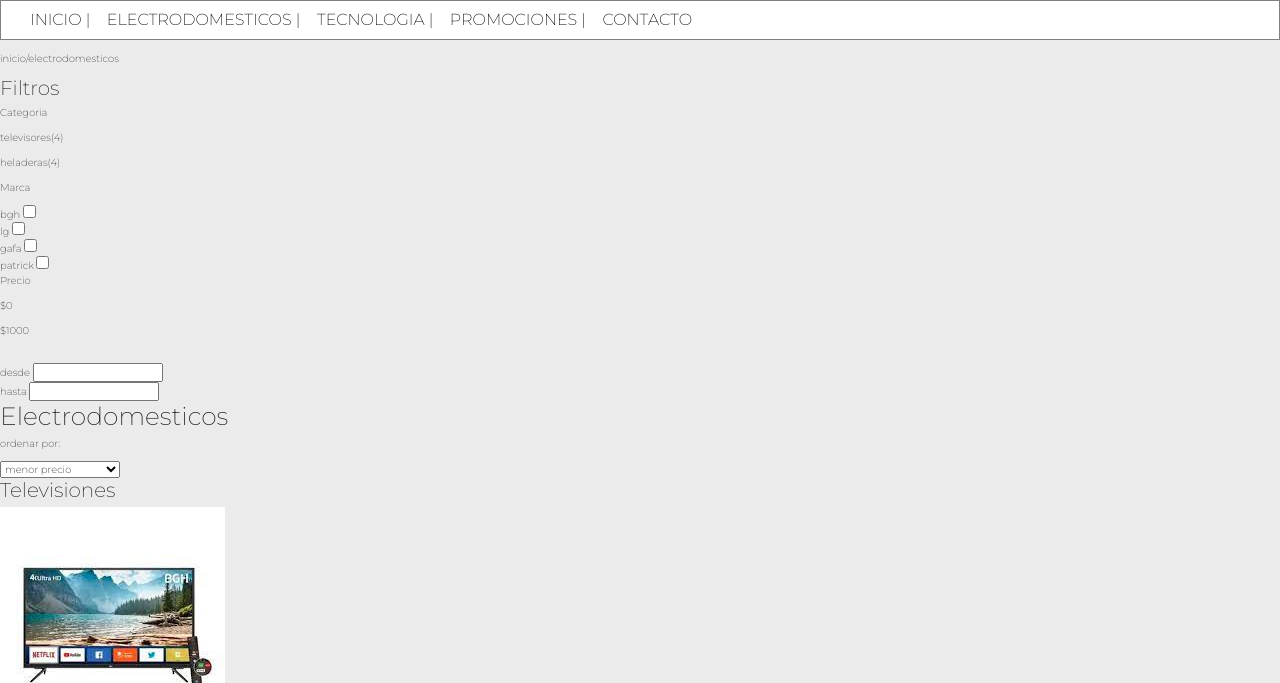
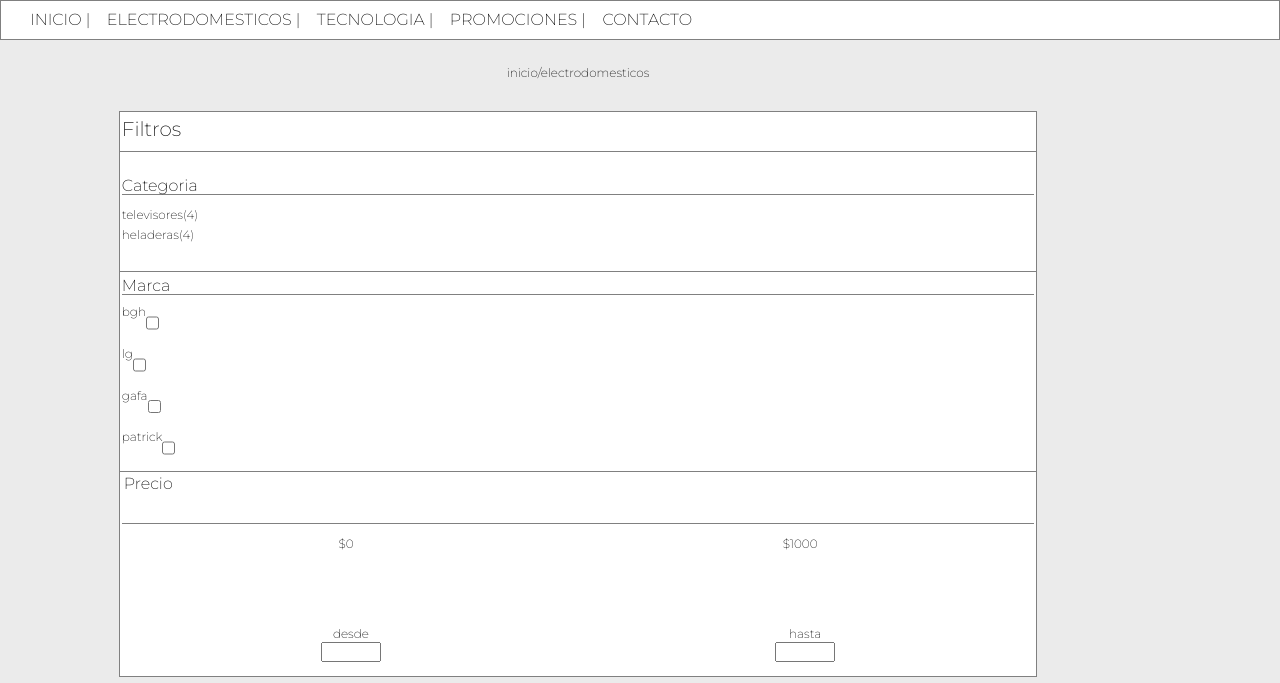
Before and after one commit to isacn4/dw-e-p2, a plain HTML site: page paginas/electrodomesticos.html in a window 1280 px wide. Shown: the part 117-800 px from the top of the page. Drawn offline with nearby package versions, Linux system fonts and the light colour scheme.

Commit message:
archivo css filtros

```diff
--- a/css/estilo.css
+++ b/css/estilo.css
@@ -174,6 +174,148 @@ body {
   font-weight: 400;
   /*border: solid 1px grey;*/
   text-decoration: underline;
+}
+/*filtros*/
+.filtros-contenedor {
+  width: 90%;
+  color: black;
+  padding: 10px 2px;
+  font-size: 1.2rem;
+  line-height: 1.6rem;
+  /*border: $borde-b;*/
+  display: flex;
+  flex-direction: column;
+  margin: 10px 2px;
+  align-items: center;
+}
+
+.filtros-div {
+  width: 80%;
+  background-color: white;
+  margin: 20px 0px;
+  border: solid grey 0.6px;
+  display: flex;
+  flex-direction: column;
+  align-items: center;
+}
+
+.filtrosdiv-a {
+  width: 100%;
+  height: 40px;
+  border-bottom: solid grey 0.6px;
+  padding: 2px;
+  display: flex;
+  align-items: center;
+}
+
+.filtrosdiv-b {
+  width: 100%;
+  height: 120px;
+  border-bottom: solid grey 0.6px;
+  display: flex;
+  flex-direction: column;
+  padding: 2px;
+  justify-content: center;
+}
+
+.filtros-titulo {
+  font-size: 1.6rem;
+  border-bottom: solid grey 0.6px;
+}
+
+.filtrostexto-a {
+  font-size: 1.2rem;
+  margin: 2px 0px;
+}
+
+.filtrosdiv-c {
+  width: 100%;
+  height: 200px;
+  border-bottom: solid grey 0.6px;
+  display: flex;
+  flex-direction: column;
+  padding: 2px;
+}
+
+.filtrosdivc-titulo {
+  width: 100%;
+  height: 20px;
+  margin: 4px 0px;
+}
+
+.filtrosdivc-texto {
+  width: 100%;
+  height: 40px;
+  margin: 2px 0px;
+  /*border: solid grey 0.6px;*/
+  display: flex;
+  flex-direction: row;
+}
+
+.filtrosdiv-d {
+  width: 100%;
+  /*border: solid grey 0.6px;*/
+  padding: 2px;
+}
+
+.filtrosdivd-a {
+  width: 100%;
+  height: 50px;
+  border-bottom: solid grey 0.6px;
+  padding: 2px;
+  align-items: center;
+}
+
+.filtrosdivd-a p {
+  font-size: 1.6rem;
+}
+
+.filtrosdivd-b {
+  width: 100%;
+  height: 50px;
+  /*border: solid grey 0.6px;*/
+  padding: 2px;
+  display: flex;
+  justify-content: space-around;
+  align-items: center;
+}
+
+.filtrosdivd-c {
+  width: 100%;
+  height: 50px;
+  /*border: solid grey 0.6px;*/
+  padding: 2px;
+  display: flex;
+  align-items: center;
+  justify-content: center;
+}
+
+.filtrosdivd-d {
+  width: 100%;
+  height: 50px;
+  /*border: solid grey 0.6px;*/
+  padding: 2px;
+  display: flex;
+  align-items: center;
+  justify-content: space-around;
+  flex-direction: row;
+}
+
+.filtrosdivd-ab {
+  width: 40%;
+  height: 100%;
+  display: flex;
+  flex-direction: column;
+  align-items: center;
+  /*border: solid grey 0.6px;*/
+}
+
+.filtrosdivd-ab label {
+  font-size: 1.2rem;
+}
+
+.filtrosdivd-ab input {
+  width: 60px;
 }
 
 /*index contenido principal*/
```
